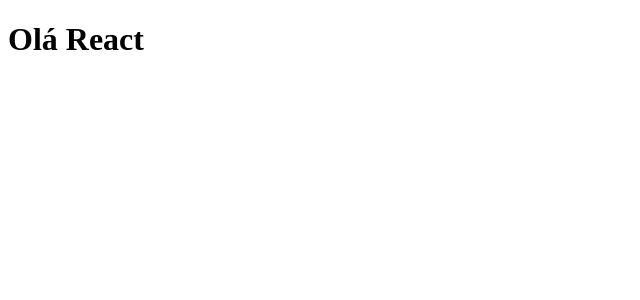
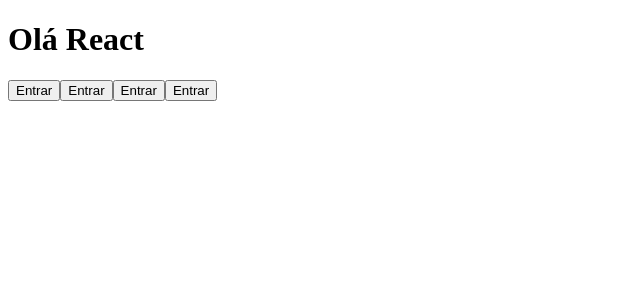
Before and after one commit to Ramos-GS/EstudoReact, a React (Create React App) app in the folder dio/: page / in a window 1280 px wide. Shown: the top 300 px of the page, without its empty margins (0-640 px from the left). Built offline with nearby package versions, Linux system fonts and the light colour scheme.

Commit message:
feat:button creation

```diff
--- a/dio/src/App.js
+++ b/dio/src/App.js
@@ -1,6 +1,12 @@
-import Botao from "./components/Botao";
+import Button from "./components/Button";
 function App() {
-  return <div className="App"> <h1>Olá React</h1></div>;
+  return (
+  <div className="App"> <h1>Olá React</h1>
+  <Button title ='Entrar'/>
+  <Button title ='Entrar'/>
+  <Button title ='Entrar'/>
+  <Button title ='Entrar'/>
+  </div>);
 }
 
 export default App;
--- a/dio/src/components/Botao/index.js
+++ b/dio/src/components/Button/index.js
@@ -1,4 +1,4 @@
-export default function Botao({ props }) {
+export default function Button( props ) {
     const{title} = props
   return <button>{title}</button>;
 }
```
